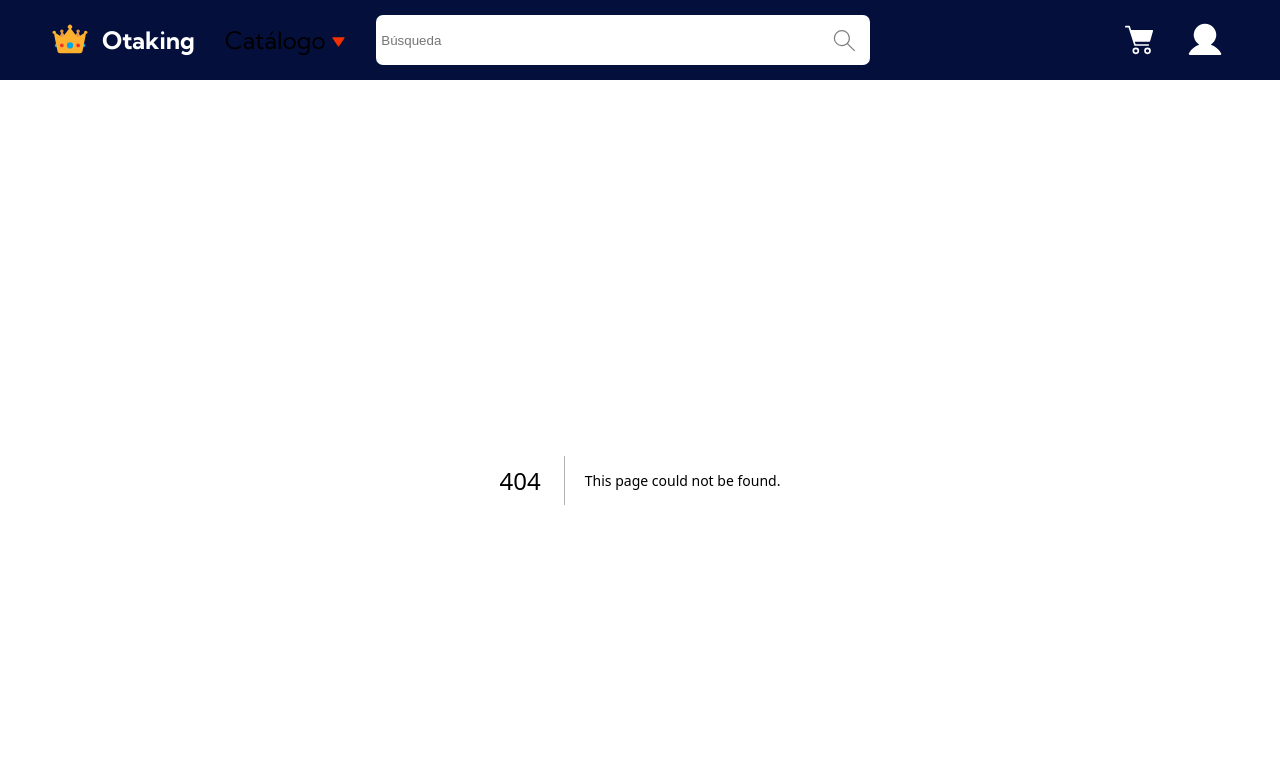
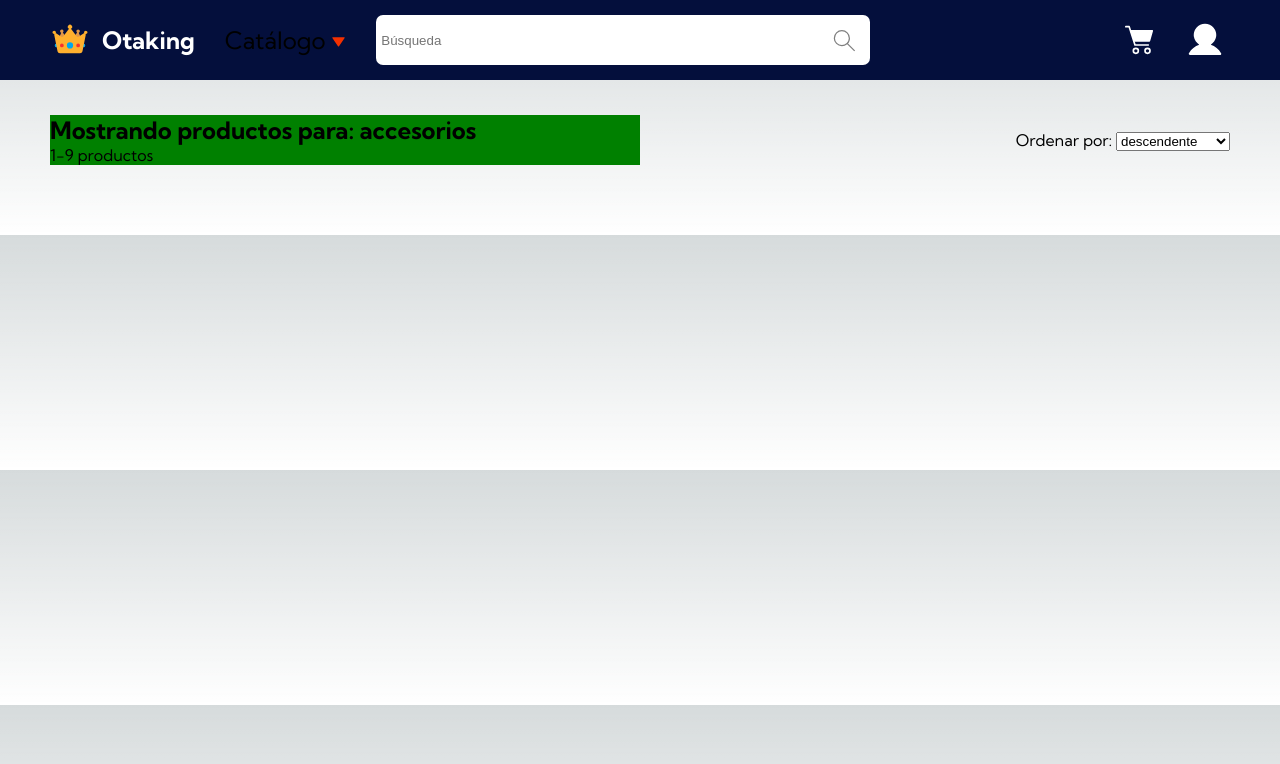
Before and after one commit to No-Country/c16-44-n-java, a Next.js app in the folder frontEnd/otaking/: page /search/accesories in a window 1280 px wide. Before the commit this address had no page. Shown: the top 764 px of the page. Built offline with nearby package versions, Linux system fonts and the light colour scheme.

Commit message:
feat: add route product

```diff
--- a/frontEnd/otaking/src/app/page.jsx
+++ b/frontEnd/otaking/src/app/page.jsx
@@ -8,6 +8,5 @@ export default function Home() {
     <GreetingBanner />
     <NavCategory />
     {Array(5).fill(<ProductCard />)}
-
   </main>
 }
--- /dev/null
+++ b/frontEnd/otaking/src/app/search/[product]/page.jsx
@@ -0,0 +1,28 @@
+'use client'
+import './page.css'
+
+export default function Product({params}) {
+  const product = {fabric: 'indumentaria', figure: 'figuras', accesories: 'accesorios'};
+
+  return <main className="search">
+    <hgroup style={{backgroundColor: 'green', gridColumn: 'span 2'}}>
+      <h2 className="search__title">{`Mostrando productos para: ${product[params.product] ?? params.product}`}</h2>
+      <p>1-9 productos</p>
+    </hgroup>
+    <form style={{gridColumn: '4', justifySelf: 'end'}}>
+      <search>
+        <label>Ordenar por: </label>
+        <select name='filter' onChange={({target: {value}}) => console.log(value)}>
+          <optgroup label='nombre'>
+            <option value={'/ordered-by-name-des'}>descendente</option>
+            <option value={'/ordered-by-name-asc'}>ascendente</option>
+          </optgroup>
+          <optgroup label='precio'>
+            <option value={'/low-to-high'}>ascendente</option>
+            <option value={'/high-to-low'}>descendente</option>
+          </optgroup>
+        </select>
+      </search>
+    </form>
+  </main>
+}
--- a/frontEnd/otaking/src/app/search/page.jsx
+++ b/frontEnd/otaking/src/app/search/page.jsx
@@ -1,3 +1,3 @@
-export default function search() {
-  return
+export default function Search() {
+  return <h3>hola</h3>
 }
```
Also changed, not shown: frontEnd/otaking/src/app/search/template.jsx (deleted, +0 -24 lines), frontEnd/otaking/src/app/search/[product]/page.css (renamed from frontEnd/otaking/src/app/search/template.css).
